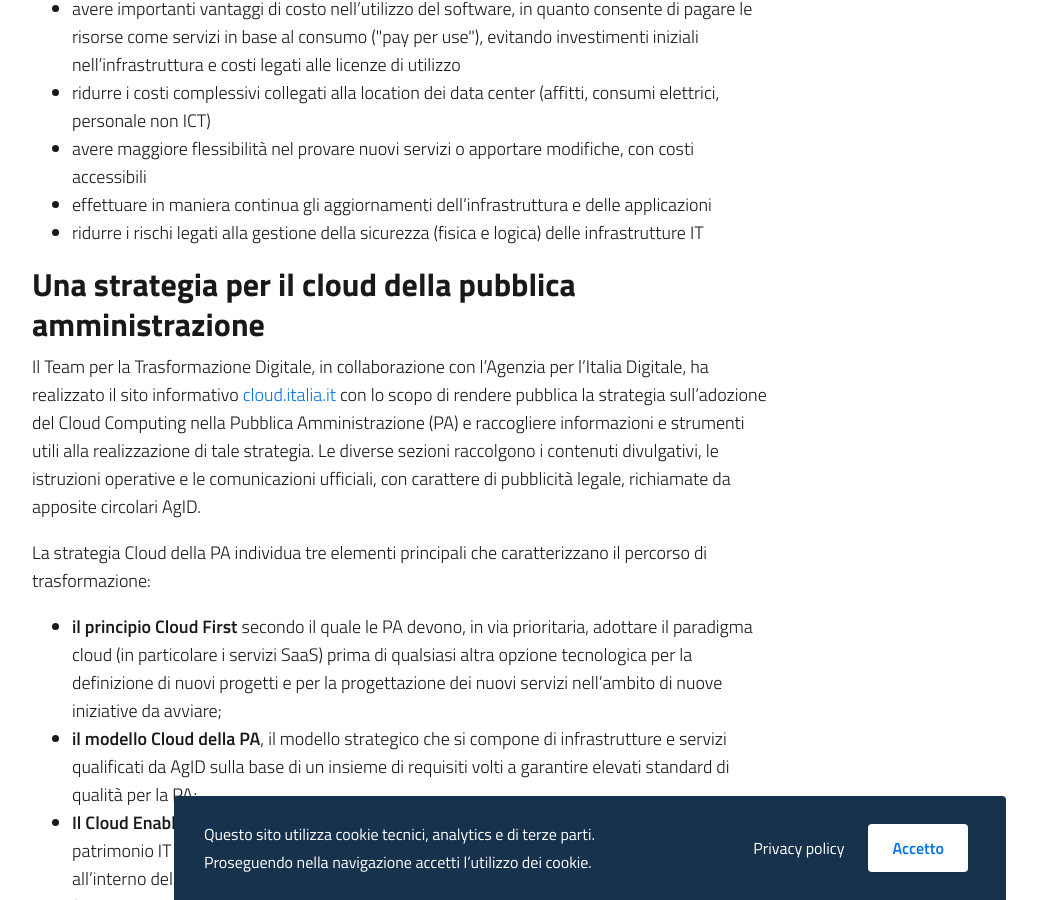
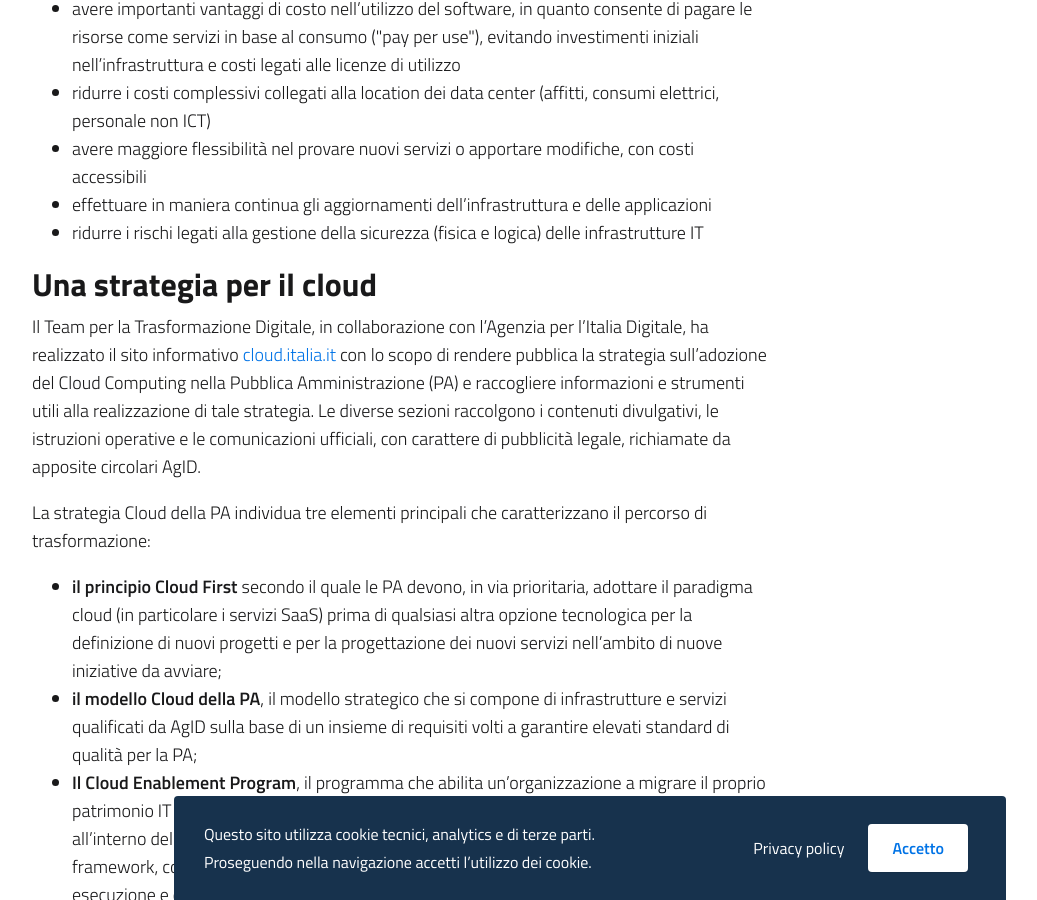
Before and after one commit to italia/cloud.italia.it, a Jekyll site: the page built from index.md, in a window 1280 px wide and 900 px high, scrolled down 1371 px. Shown: the whole window, without its empty margins (50-1087 px from the left). Built offline with Jekyll 4.4.1, drawn with Linux system fonts in a browser that asks for light colours.

Commit message:
Update home-sections.html

```diff
--- a/_includes/home/home-sections.html
+++ b/_includes/home/home-sections.html
@@ -56,7 +56,7 @@
                                 </li>
                             </ul>
                             </p>
-                            <h3 id="strategia-cloud">Una strategia per il cloud della pubblica amministrazione</h3>
+                            <h3 id="strategia-cloud">Una strategia per il cloud</h3>
 
                             <p markdown="1">
                                 Il Team per la Trasformazione Digitale, in collaborazione con l'Agenzia per l'Italia
```
